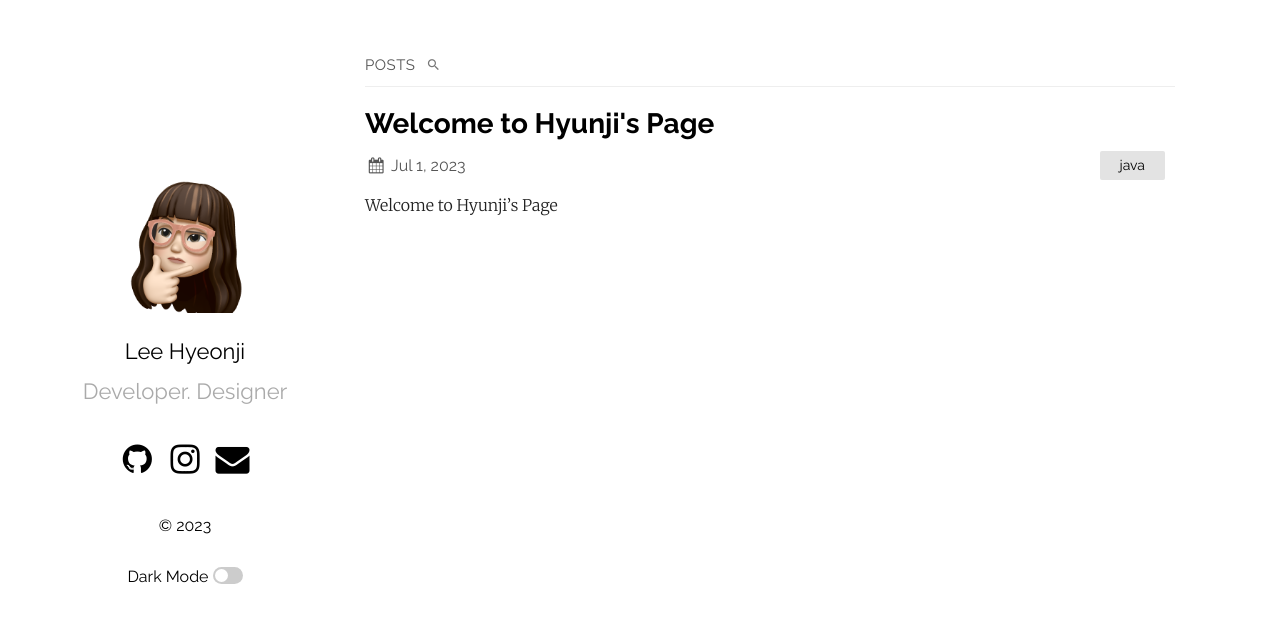
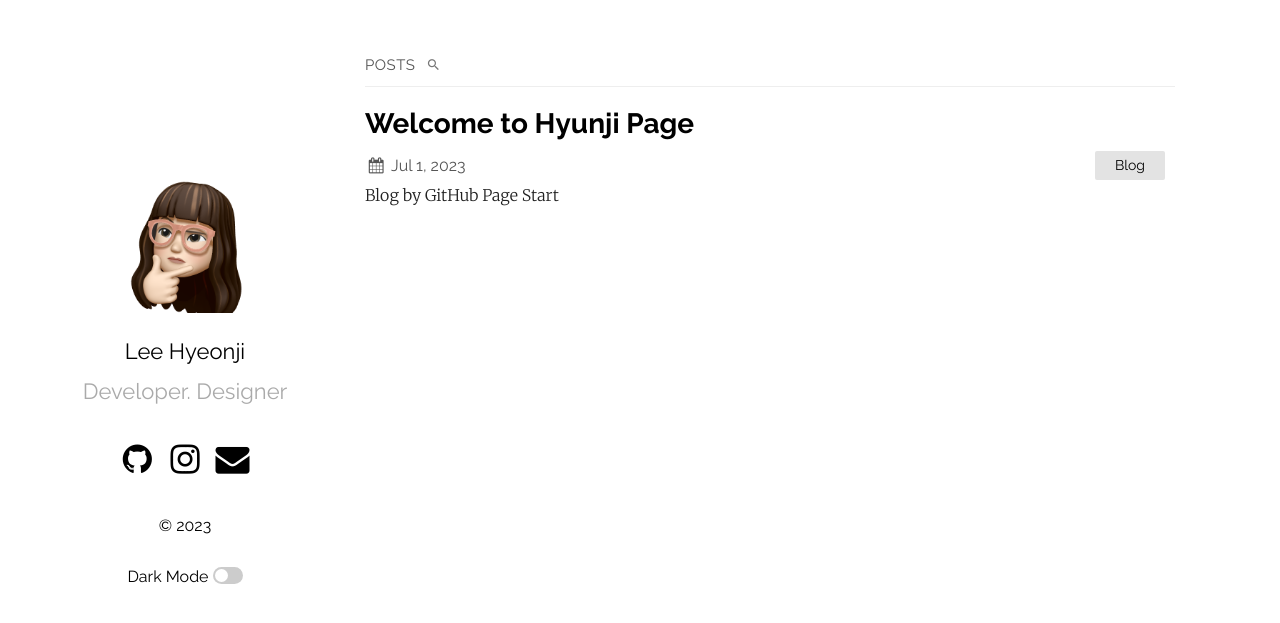
Before and after one commit to ehyeong/ehyeong.github.io, a Jekyll site: the page built from index.md, in a window 1280 px wide. Shown: the top 623 px of the page. Built offline with Jekyll 4.4.1, drawn with Linux system fonts in a browser that asks for light colours.

Commit message:
first post sixth

```diff
--- a/_posts/2023-07-01-welcome-hyunji.markdown
+++ b/_posts/2023-07-01-welcome-hyunji.markdown
@@ -1,9 +1,18 @@
 ---
-title: "Welcome to Hyunji's Page"
+title:  "Welcome to Hyunji Page"
+excerpt: "Blog by GitHub Page Start"
+
+categories:
+  - Blog
+tags:
+  - [Blog, jekyll, Github, Git]
+
+toc: true
+toc_sticky: true
+
 date: 2023-07-01
-category: java
-toc: true
+last_modified_at: 2023-07-01
 ---
-Welcome to Hyunji's Page
+# Welcome to Hyunji's Page
 
 GitHub Page Start
```
